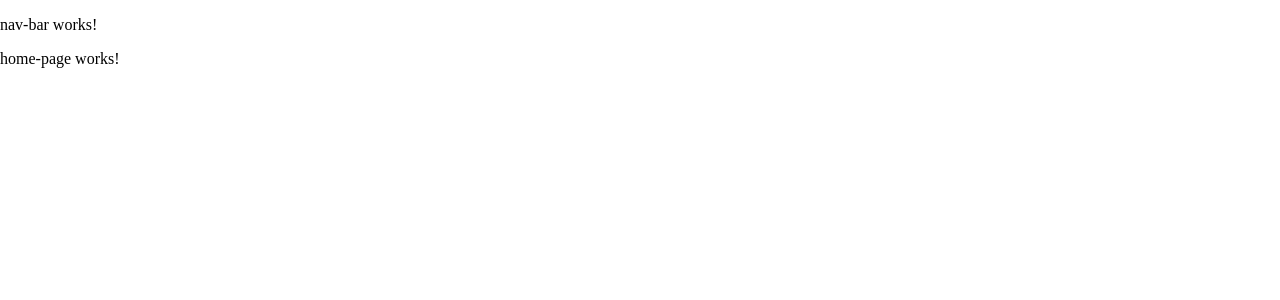
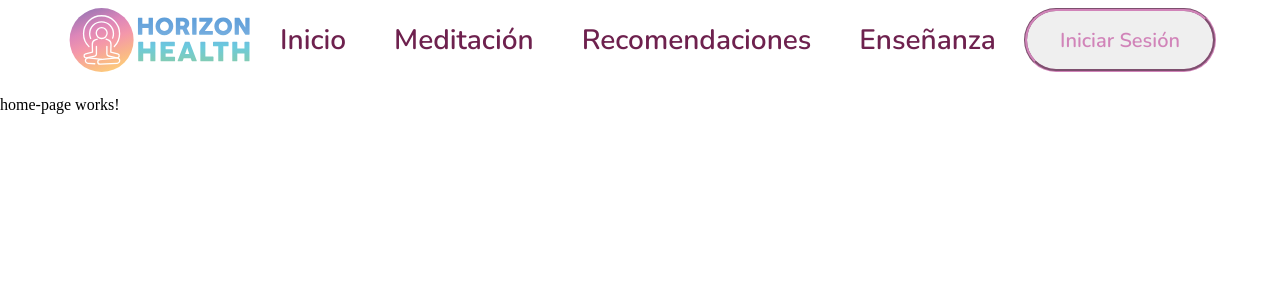
Before and after one commit to ferth23/horizonhealth-fe, an Angular app: page /horizon-health in a window 1280 px wide. Shown: the top 300 px of the page. Built offline with nearby package versions, Linux system fonts and the light colour scheme.

Commit message:
Creación del nav-bar de Horizon-Health

```diff
--- a/src/app/horizon/components/nav-bar/nav-bar.component.css
+++ b/src/app/horizon/components/nav-bar/nav-bar.component.css
@@ -0,0 +1,164 @@
+nav {
+  display: flex;
+  padding: 0 2rem;
+  justify-content: space-between;
+  background: white;
+  z-index: 99999;
+}
+
+.navigation {
+  display: flex;
+  justify-content: space-between;
+  margin-top: 8px;
+  margin-bottom: 8px;
+}
+
+.toggle-nav {
+  background-image: url(../../../../../public/toggleNavBar.svg);
+  background-repeat: no-repeat;
+  background-size: contain;
+  border: none;
+  cursor: pointer;
+  width: 40px;
+  height: 40px;
+  display: grid;
+  align-self: center;
+  margin-top: 11px;
+  margin-bottom: 11px;
+}
+
+.hh-logo {
+  cursor: pointer;
+  height: 4rem;
+  width: 12rem;
+}
+
+.icon {
+  height: 2rem;
+  width: 3rem;
+  margin: 24px auto;
+  display: none;
+}
+
+.links {
+  display: flex;
+  list-style-type: none;
+  align-items: center;
+}
+
+.link {
+  display: block;
+  text-decoration: none;
+  color: #6E214E;
+  padding: 1rem;
+  font-family: "Nunito", sans serif;
+  font-weight: 600;
+  font-size: 20px;
+  text-align: center;
+  transition-duration: 0.4s;
+}
+
+.nav-login-hidden {
+  opacity: 0;
+  max-height: 0;
+}
+
+@media ( min-width: 460px ) {
+  nav {
+    justify-content: space-between;
+    background-color: transparent;
+    padding: 0 2rem;
+  }
+
+  .navigation { margin: 0; }
+  .icon { display: block; }
+
+  .hh-logo {
+    height: 4rem;
+    width: 12rem;
+    margin: 8px 0;
+  }
+
+  .link {
+    height: 5rem;
+    padding: 0 1rem;
+    display: grid;
+    place-content: center;
+    width: auto;
+  }
+
+  .links {
+    width: 18rem;
+    display: grid;
+    place-self: center;
+  }
+}
+
+@media ( max-width: 768px ) {
+  .hidden, .login-hidden {
+    opacity: 0;
+    max-height: 0;
+  }
+
+  .links {
+    flex-direction: column;
+    margin-top: 0;
+    margin-bottom: 0;
+    padding-left: 0;
+    overflow: hidden;
+    opacity: 1;
+    transition: opacity 1s ease, max-height 1s ease;
+  }
+
+  .link:hover { color: #2f041c7d; }
+  nav { flex-direction: column; }
+}
+
+@media ( min-width: 768px ) {
+  nav {
+    padding: 0 4rem;
+    flex-direction: row;
+    height: 5rem;
+  }
+
+  .links {
+    margin: 0;
+    padding: 0;
+    width: 48rem;
+    justify-content: space-between;
+    display: flex;
+    flex-direction: row;
+  }
+
+  .toggle-nav { display: none; }
+
+  .link {
+    padding: 0 1.5rem;
+    font-size: 28px;
+  }
+
+  .link:hover {
+    background-color: rgba(0, 0, 0, 0.10);
+    color: white;
+  }
+
+  .login-button {
+    cursor: pointer;
+    font-family: "Nunito", sans serif;
+    font-weight: 600;
+    font-size: 20px;
+    border-radius: 50px;
+    width: 15rem;
+    height: 4rem;
+    margin: 8px 0;
+    color: #D184B9;
+    border-color: #D184B9;
+    border-style: groove;
+    border-width: 0.2rem;
+  }
+
+  .login-button:hover {
+    background-color: rgb(251, 221, 250);
+    transition: 0.4s ease-in-out;
+  }
+}
--- a/src/app/horizon/components/nav-bar/nav-bar.component.html
+++ b/src/app/horizon/components/nav-bar/nav-bar.component.html
@@ -1 +1,40 @@
-<p>nav-bar works!</p>
+<nav>
+  <div class="navigation">
+    <a href="horizon-health">
+      <img
+        class="hh-logo"
+        src="hh-logo.svg"
+        alt="Sunset Wellness Logo">
+    </a>
+
+    <button (click)="toggleNavBar()" class="toggle-nav"></button>
+  </div>
+
+  <ul [class.hidden]="hidden" class="links">
+    @for ( item of NavBarItems(); track item.name ) {
+      <li>
+        <a
+          class="link"
+          [href]="item.route">
+          {{ item.name }}
+        </a>
+      </li>
+    }
+
+    <li>
+      <a
+        class="link"
+        [class.nav-login-hidden]="nav_login_hidden"
+        href="horizon-health/auth/log-in">
+        Iniciar Sesión
+      </a>
+    </li>
+  </ul>
+
+  <button
+    [class.login-hidden]="login_hidden"
+    (click)="goToLogIn()"
+    class="login-button">
+    Iniciar Sesión
+  </button>
+</nav>
--- a/src/app/horizon/components/nav-bar/nav-bar.component.ts
+++ b/src/app/horizon/components/nav-bar/nav-bar.component.ts
@@ -1,4 +1,6 @@
-import { Component } from '@angular/core';
+import { Component, HostListener, inject, output, signal } from '@angular/core';
+import { Router } from '@angular/router';
+import { NavBarItem } from 'src/app/sunset/interfaces/NavBarItem';
 
 @Component({
   selector: 'nav-bar',
@@ -6,5 +8,57 @@ import { Component } from '@angular/core';
   styleUrl: './nav-bar.component.css'
 })
 export class NavBarComponent {
+  constructor() {
+    this.current_width = window.innerWidth;
+    this.previous_width = window.innerWidth;
+    this.toggleNavBar();
+    this.toggleNavLogIn();
+    this.toggleLogIn();
+  }
 
+  @HostListener ( 'window:resize', ['$event'] )
+  onResize ( event: any ) {
+    this.previous_width = this.current_width;
+    this.current_width = event.target.innerWidth;
+
+    if (this.current_width !== this.previous_width) {
+      this.toggleNavBar();
+      this.toggleNavLogIn();
+    }
+
+    this.toggleLogIn();
+  }
+
+  public NavBarItems = signal <NavBarItem[]> ([
+    { name: 'Inicio',          route: 'horizon-health'                 },
+    { name: 'Meditación',      route: 'horizon-health/meditacion'      },
+    { name: 'Recomendaciones', route: 'horizon-health/recomendaciones' },
+    { name: 'Enseñanza',       route: 'horizon-health/enseñanza'       }
+  ]);
+
+  public hidden: boolean = false;
+  public login_hidden: boolean = false;
+  public nav_login_hidden: boolean = true;
+  private current_width: number;
+  private previous_width: number;
+  private router = inject(Router);
+
+  public toggleNavBar(): void {
+    if ( window.innerWidth >= 768 || this.hidden ) this.hidden = false;
+    else if ( window.innerWidth <= 768 || !this.hidden ) this.hidden = true;
+  }
+
+  public toggleLogIn(): void {
+    if ( window.innerWidth >= 768 ) this.login_hidden = false;
+    else if ( window.innerWidth <= 768 ) this.login_hidden = true;
+  }
+
+  public toggleNavLogIn(): void {
+    if ( window.innerWidth >= 768 && !this.nav_login_hidden ) this.nav_login_hidden = true;
+    else if ( window.innerWidth <= 768 && this.nav_login_hidden ) this.nav_login_hidden = false;
+  }
+
+  public goToLogIn(): void {
+    this.router.navigateByUrl('horizon-health/auth/log-in');
+  }
 }
```
Also changed, not shown: src/app/sunset/components/nav-bar/nav-bar.component.css (+0 -7 lines).
